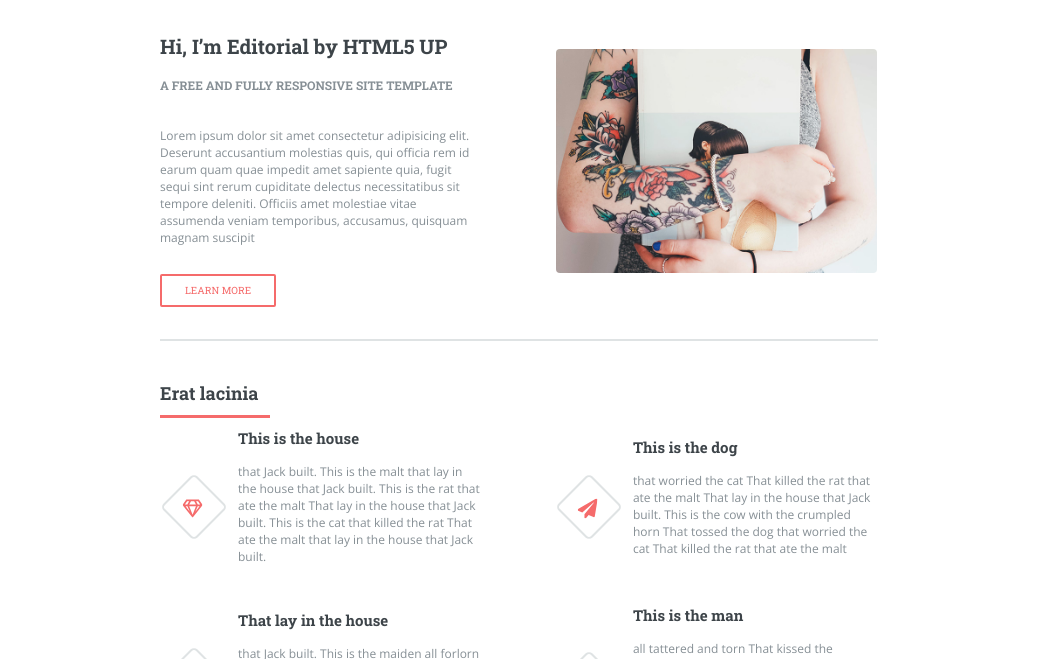
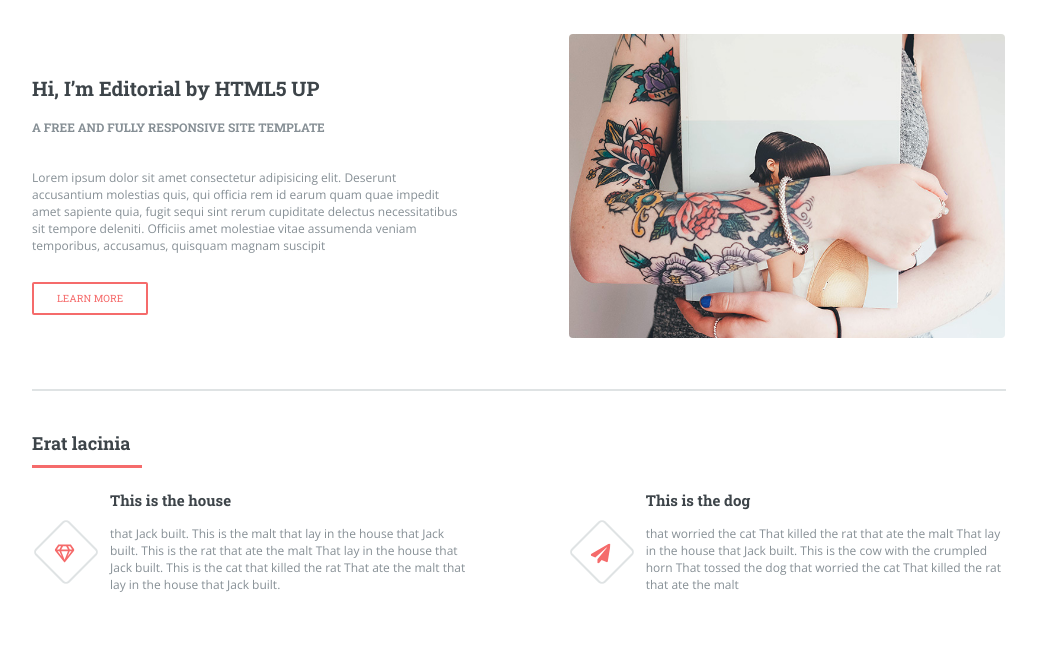
Before and after one commit to IrynaKS/hillel-homeworks, a plain HTML site: page Lesson-14/HW-01/index.html in a window 1280 px wide. Shown: the part 113-772 px from the top of the page, without its empty margins (121-1158 px from the left). Drawn offline with nearby package versions, Linux system fonts and the light colour scheme.

Commit message:
HW-14 correct media

```diff
--- a/Lesson-14/HW-01/styles.css
+++ b/Lesson-14/HW-01/styles.css
@@ -16,7 +16,7 @@ li {
 h3,
 h2 {
   font-family: "Roboto Slab", serif;
-  color: #3d4449;
+  color: rgb(61, 68, 73);
 }
 
 a {
@@ -35,7 +35,7 @@ img {
 
 .container {
   margin: 0 auto;
-  max-width: 76.8rem;
+  max-width: 102.4rem;
   padding: 2.5rem;
 }
 
@@ -351,7 +351,7 @@ header::after {
   margin-bottom: 2.7rem;
 }
 
-@media screen and (min-width: 450px) and (max-width: 1024px) {
+@media screen and (min-width: 767px) and (max-width: 1024px) {
   .menu {
     background-color: transparent;
     border: transparent;
```
